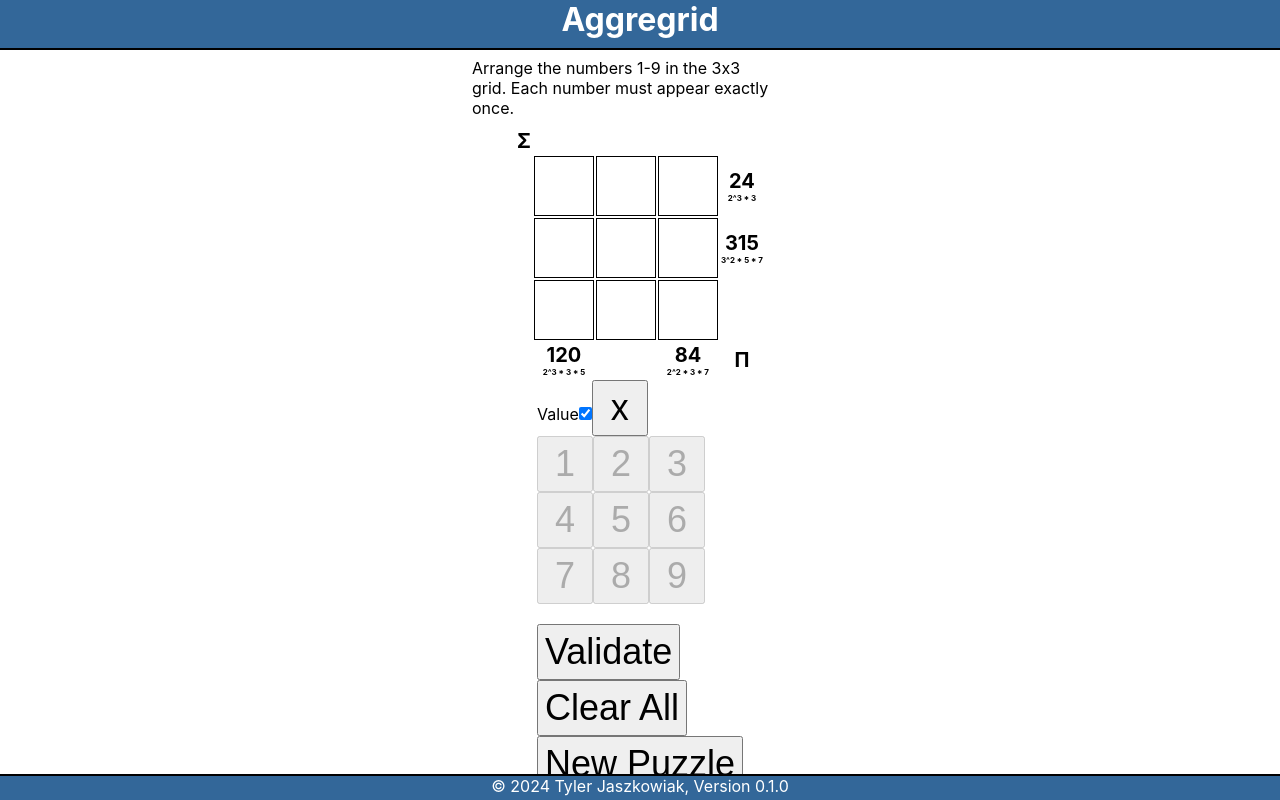
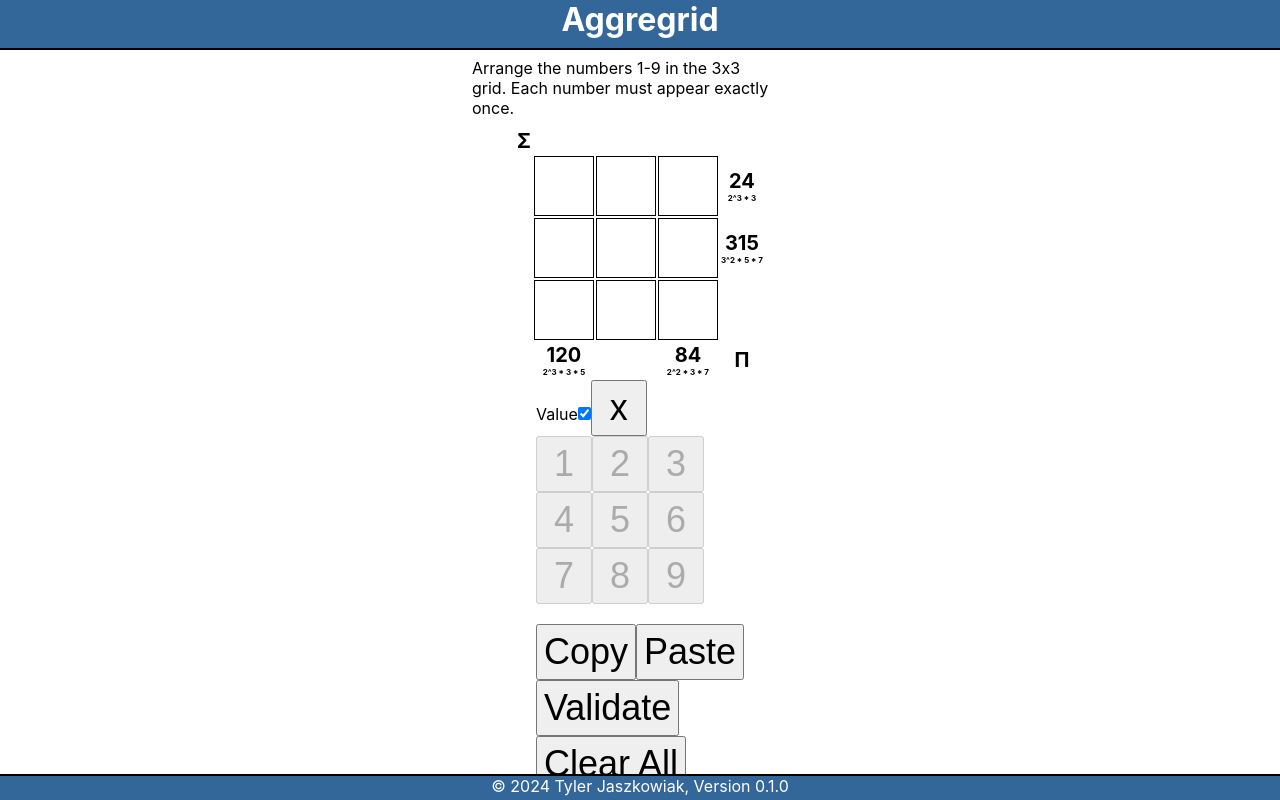
Before and after one commit to tjasz/aggregrid, a React (Create React App) app: page / in a window 1280 px wide. Both pictures are taken after a click on the button "New Puzzle". Built offline with nearby package versions, Linux system fonts and the light colour scheme.

Commit message:
Add copy and paste buttons

```diff
--- a/src/App.tsx
+++ b/src/App.tsx
@@ -130,6 +130,22 @@ function App() {
         ))}
         <br />
         <button onClick={() => {
+          if (selectedCell) {
+            navigator.clipboard.writeText(JSON.stringify(cellOptions[selectedCell[0] * puzzle.size + selectedCell[1]]))
+          }
+        }}>Copy</button>
+        <button onClick={() => {
+          if (selectedCell) {
+            navigator.clipboard.readText().then(text => {
+              const clipboardValue = JSON.parse(text);
+              if (Array.isArray(clipboardValue) && clipboardValue.length > 0 && typeof clipboardValue[0] === "number") {
+                setOptionsForCell(selectedCell[0], selectedCell[1], clipboardValue)
+              }
+            })
+          }
+        }}>Paste</button>
+        <br />
+        <button onClick={() => {
           const correctValues = puzzle.grid.values.flat();
           setValidationState(correctValues.map((v, i) => {
             return cellValues[i] === undefined
```
